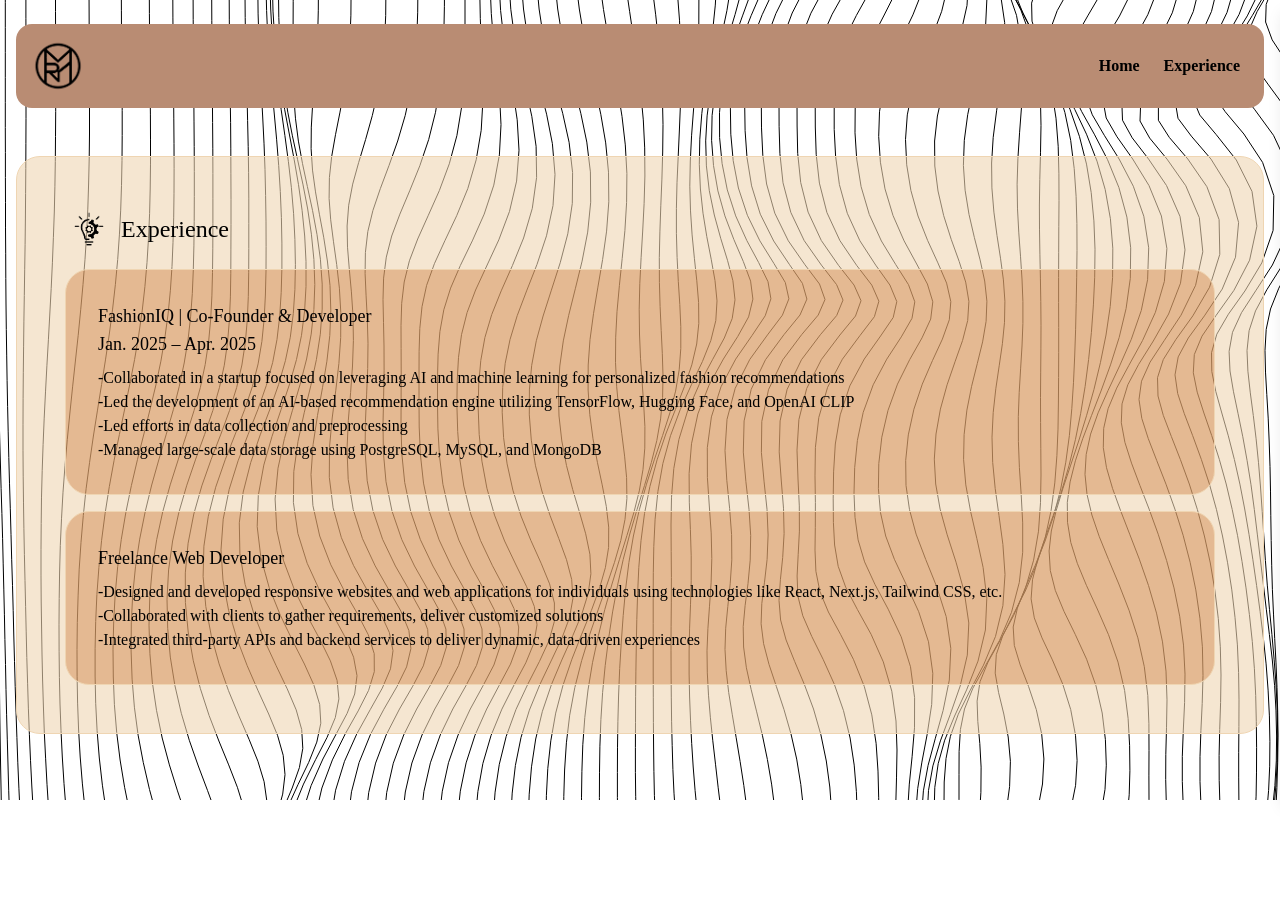
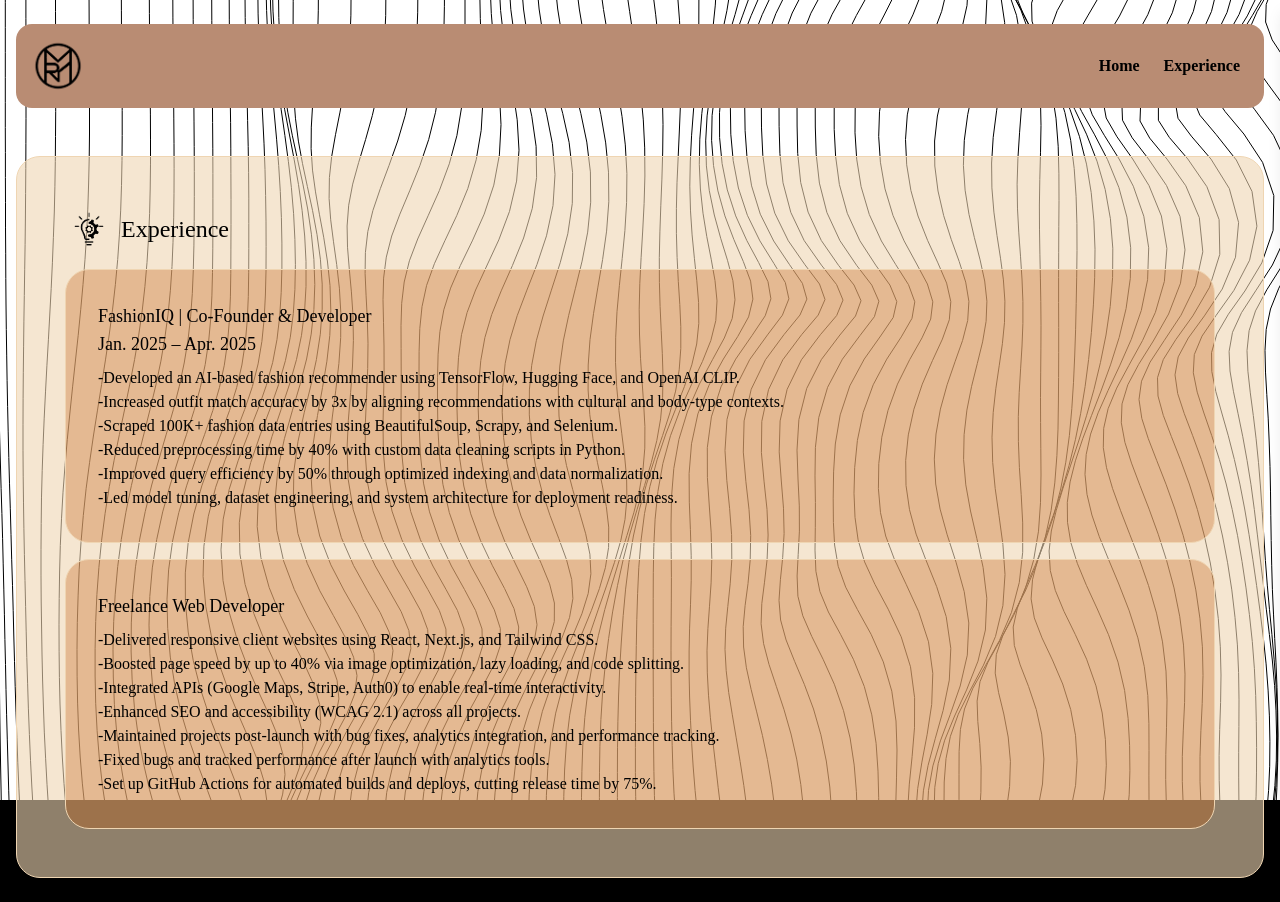
Before and after one commit to Rahbir1518/Portfolio-Website, a React (Vite) app: page /#/experience in a window 1280 px wide. Before the commit the page ends 800 px from the top, so only its background shows below. Built offline with nearby package versions, Linux system fonts and the light colour scheme; a web font is replaced by a local one.

Commit message:
Changes to experience

```diff
--- a/src/components/Experience.jsx
+++ b/src/components/Experience.jsx
@@ -22,10 +22,12 @@ const Experience = () => {
           </h1>
 
           <ul className='font-secondary'>
-            <li>-Collaborated in a startup focused on leveraging AI and machine learning for personalized fashion recommendations</li>
-            <li>-Led the development of an AI-based recommendation engine utilizing TensorFlow, Hugging Face, and OpenAI CLIP</li>
-            <li>-Led efforts in data collection and preprocessing</li>
-            <li>-Managed large-scale data storage using PostgreSQL, MySQL, and MongoDB</li>
+            <li>-Developed an AI-based fashion recommender using TensorFlow, Hugging Face, and OpenAI CLIP.</li>
+            <li>-Increased outfit match accuracy by 3x by aligning recommendations with cultural and body-type contexts.</li>
+            <li>-Scraped 100K+ fashion data entries using BeautifulSoup, Scrapy, and Selenium.</li>
+            <li>-Reduced preprocessing time by 40% with custom data cleaning scripts in Python.</li>
+            <li>-Improved query efficiency by 50% through optimized indexing and data normalization.</li>
+            <li>-Led model tuning, dataset engineering, and system architecture for deployment readiness.</li>
           </ul>
         </SpotlightCard>
 
@@ -42,9 +44,13 @@ const Experience = () => {
 
           </h1>
           <ul className='font-secondary'>
-            <li>-Designed and developed responsive websites and web applications for individuals using technologies like React, Next.js, Tailwind CSS, etc.</li>
-            <li>-Collaborated with clients to gather requirements, deliver customized solutions</li>
-            <li>-Integrated third-party APIs and backend services to deliver dynamic, data-driven experiences</li>
+            <li>-Delivered responsive client websites using React, Next.js, and Tailwind CSS.</li>
+            <li>-Boosted page speed by up to 40% via image optimization, lazy loading, and code splitting.</li>
+            <li>-Integrated APIs (Google Maps, Stripe, Auth0) to enable real-time interactivity.</li>
+            <li>-Enhanced SEO and accessibility (WCAG 2.1) across all projects.</li>
+            <li>-Maintained projects post-launch with bug fixes, analytics integration, and performance tracking.</li>
+            <li>-Fixed bugs and tracked performance after launch with analytics tools.</li>
+            <li>-Set up GitHub Actions for automated builds and deploys, cutting release time by 75%.</li>
           </ul>
 
         </SpotlightCard>
```
